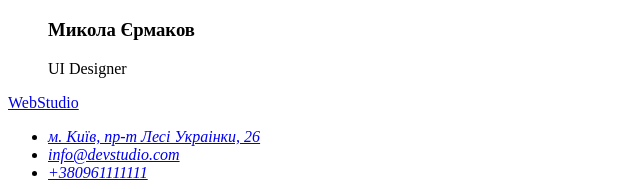
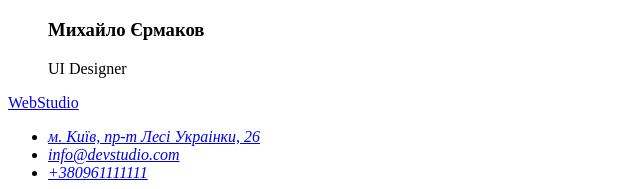
Before and after one commit to IrynaDzierzbinska/goit-markup-hw-1, a plain HTML site: page index.html in a window 1280 px wide. Shown: the part 2957-3146 px from the top of the page, 0-640 px from the left. Drawn offline with Linux system fonts and the light colour scheme.

Commit message:
update index.html

```diff
--- a/index.html
+++ b/index.html
@@ -138,7 +138,7 @@
                             alt="Дизайнер"
                             width="270"
                         />
-                        <h3>Микола Єрмаков</h3>
+                        <h3>Михайло Єрмаков</h3>
                         <p>UI Designer</p>
                     </li>
                 </ul>
```
